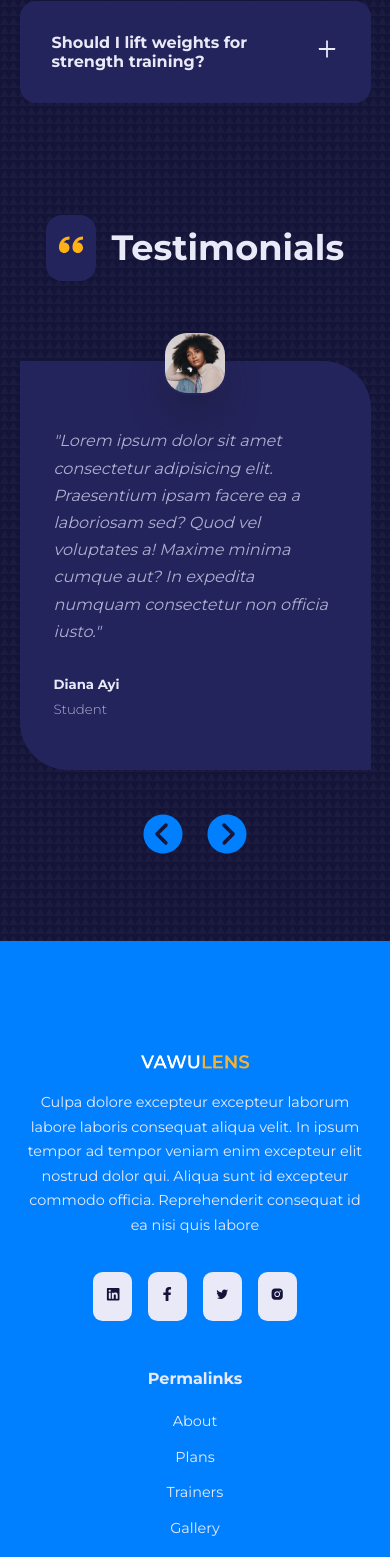
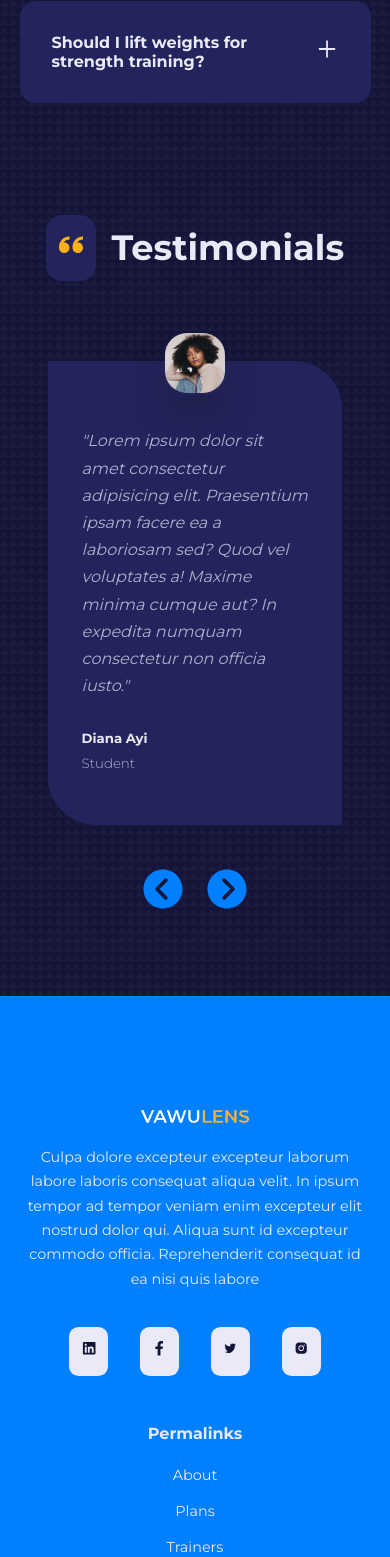
Before and after one commit to Tobi-official/react-project-website, a React (Create React App) app: page / in a window 390 px wide. Shown: the part 4772-6329 px from the top of the page. Built offline with nearby package versions, Linux system fonts and the light colour scheme.

Commit message:
changes in media query

```diff
--- a/src/pages/home/home.css
+++ b/src/pages/home/home.css
@@ -265,7 +265,7 @@ footer {
 .footer--socials {
     margin-top: 1.5rem;
     display: flex;
-    gap: 1rem;
+    gap: 2rem;
     align-items: center;
 }
 
@@ -402,17 +402,19 @@ footer {
     .card.values--value {
         width: 84%;
         margin-inline: auto;
+        margin: 0 auto;
     }
 
     /* FAQs */
     .faqs--wrapper {
         gap: 1rem;
         margin-top: 3rem;
+        margin-inline: auto;
     }
 
     /* TESTIMONIALS */
     .testimonials {
-        width: 100%;
+        width: 84%;
     }
 
     /* TESTIMONIALS */
```
